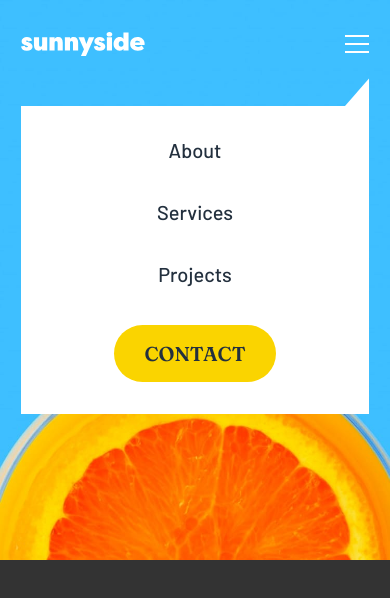
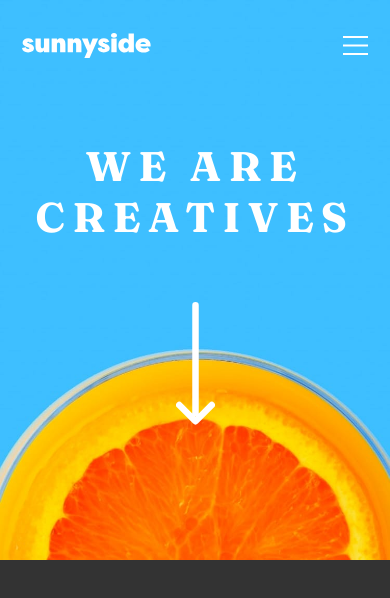
Before and after one commit to cendyz/Agency-landing-page, a React (Vite) app: page / in a window 390 px wide. Shown: the top 598 px of the page. Built offline with nearby package versions, Linux system fonts and the light colour scheme.

Commit message:
clamp vw header nav mobile

```diff
--- a/src/App.jsx
+++ b/src/App.jsx
@@ -29,6 +29,9 @@ const App = () => {
 				<img src='src/img/icon-arrow-down.svg' alt='Arrow down icon' className='header-arrow' />
 				<img src='src/img/mobile/image-header.jpg' alt='Header image' className='header-img' />
 			</header>
+			<main className="main">
+
+			</main>
 		</>
 	);
 };
--- a/src/sass/main.scss
+++ b/src/sass/main.scss
@@ -25,67 +25,81 @@ body {
 	display: flex;
 	align-items: center;
 	justify-content: space-between;
-	padding: 2em 1.3em;
+	padding: 8.53vw 5.55vw;
+}
+
+.nav-mobile-logo {
+	width: 33.07vw;
+}
+
+.nav-mobile-btn {
+	width: 6.4vw;
 }
 
 .nav-mobile-menu {
 	background-color: var(--white);
-	padding: 2em;
+	padding: 8.53vw;
 	position: absolute;
 	top: 120%;
-	right: 1.3em;
-	width: calc(100% - 2.6em);
+	right: 5.55vw;
+	width: calc(100% - 11.09vw);
 	z-index: 100;
 }
 
 .nav-mobile-skew {
 	position: absolute;
 	background-color: var(--white);
-	width: 3em;
-	height: 3em;
-	right: 1.3em;
+	width: 12.8vw;
+	height: 12.8vw;
+	right: 5.55vw;
 	bottom: -75%;
 	transform: skewY(-49deg);
+}
+
+.nav-mobile-skew,
+.nav-mobile-menu {
+	opacity: 0;
+	z-index: -100;
 }
 
 .menu-container {
 	display: flex;
 	flex-direction: column;
 	align-items: center;
-	row-gap: 2.4em;
+	row-gap: 10.24vw;
 	list-style: none;
 }
 
 .menu-container-item {
 	display: inline-block;
-	font-size: 2rem;
+	font-size: clamp(2rem, calc(2rem + ((30 - 20) * ((100vw - 375px) / (575 - 375)))), 3rem);
 	font-weight: 500;
 	a {
 		color: var(--very-dark-desaturated-blue);
 	}
 	&:last-child {
-		padding: 0.8em 1.5em;
+		padding: 3.41vw 6.4vw;
 		background-color: var(--yellow);
 		font-weight: 600;
 		font-family: var(--fraunces);
 		text-transform: uppercase;
-		border-radius: 2em;
+		border-radius: 8.53vw;
 	}
 }
 
 .header {
-	margin-top: 3em;
+	margin-top: 12.8vw;
 	display: flex;
 	flex-direction: column;
 	justify-content: center;
-	row-gap: 3.5em;
+	row-gap: 14.93vw;
 }
 
 .header-title {
 	text-transform: uppercase;
 	text-align: center;
 	font-family: "Fraunces", serif;
-	font-size: 4rem;
+	font-size: clamp(4rem, calc(4rem + ((58 - 40) * ((100vw - 375px) / (575 - 375)))), 5.8rem);
 	letter-spacing: 0.18em;
 	color: var(--white);
 }
```
